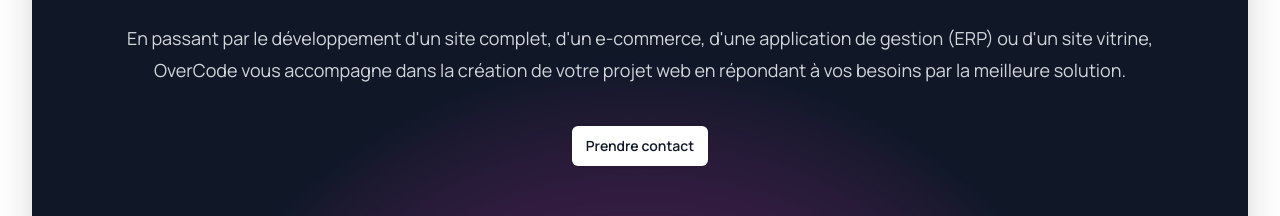
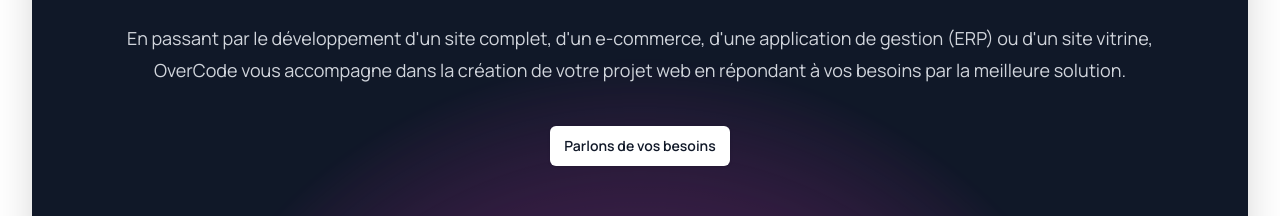
Before and after one commit to OverCodeFR/new-overcode.fr, a Next.js app: page / in a window 1280 px wide. Shown: the part 2061-2277 px from the top of the page. Built offline with nearby package versions, Linux system fonts and the light colour scheme.

Commit message:
fix single quote

```diff
--- a/src/app/components/CTASection.tsx
+++ b/src/app/components/CTASection.tsx
@@ -8,14 +8,14 @@
                         className="text-green-300">solution</span>
                     </h2>
                     <p className="mx-auto mt-6 max-w-full text-pretty text-lg/8 text-gray-300">
-                        En passant par le développement d'un site complet, d'un e-commerce, d'une application de gestion (ERP) ou d'un site vitrine, OverCode vous accompagne dans la création de votre projet web en répondant à vos besoins par la meilleure solution.
+                        En passant par le développement d&apos;un site complet, d&apos;un e-commerce, d&apos;une application de gestion (ERP) ou d&apos;un site vitrine, OverCode vous accompagne dans la création de votre projet web en répondant à vos besoins par la meilleure solution.
                     </p>
                     <div className="mt-10 flex items-center justify-center gap-x-6">
                         <a
                             href="mailto:contact@overcode.fr"
                             className="rounded-md bg-white px-3.5 py-2.5 text-sm font-semibold text-gray-900 shadow-sm hover:bg-gray-100 focus-visible:outline focus-visible:outline-2 focus-visible:outline-offset-2 focus-visible:outline-white"
                         >
-                            Prendre contact
+                            Parlons de vos besoins
                         </a>
                     </div>
                     <svg
```
